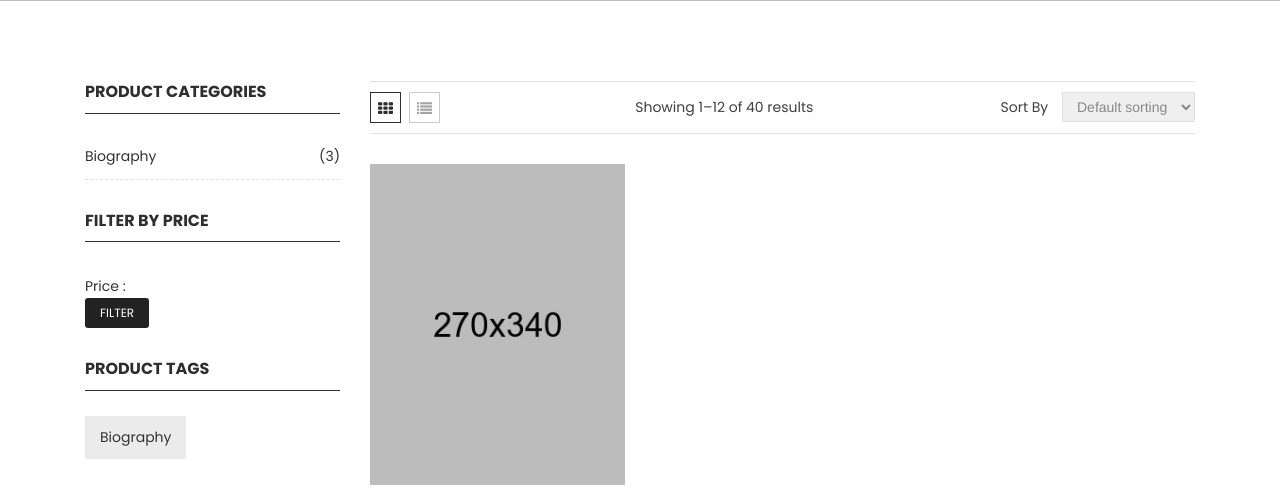
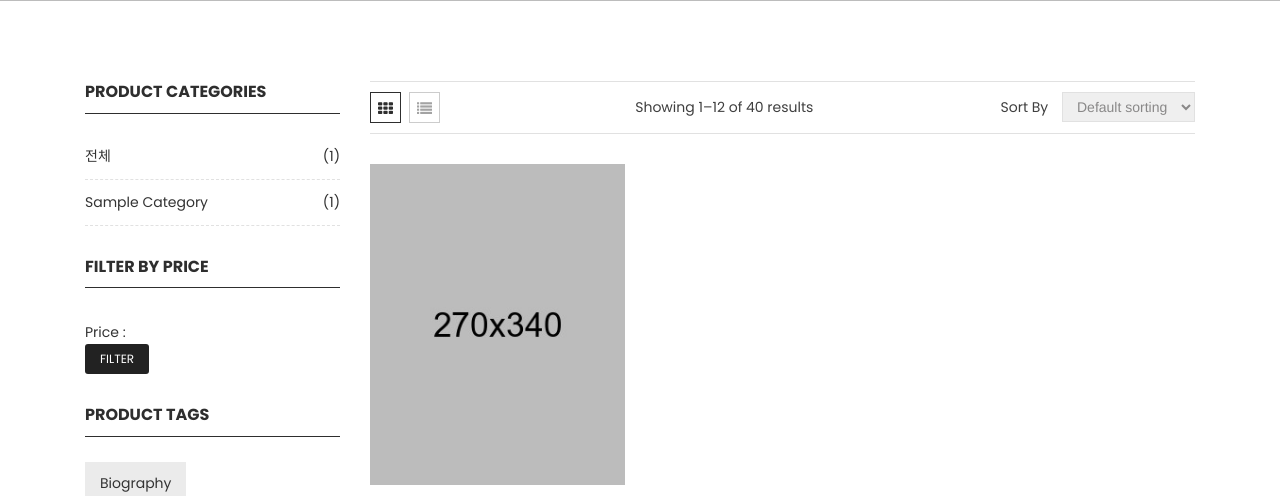
Before and after one commit to jinmay/jinmaymall, a Django app: page /products/ in a window 1280 px wide. Shown: the part 413-909 px from the top of the page. Run offline with Django 3.2, Linux system fonts and the light colour scheme; tables that the repository leaves empty hold one stand-in row (values such as "Sample post"); some libraries are stand-ins or nearby versions; some web fonts are replaced.

Commit message:
product_list 페이지에 카테고리 기능 추가
카테고리의 get 인자에 따라 필터링하기 위해서 커스텀 매니저 생성

```diff
--- a/products/models.py
+++ b/products/models.py
@@ -19,6 +19,13 @@ class Category(models.Model):
     def product_count(self):
         return self.product_set.count()
 
+class ProductManager(models.Manager):
+    def filter_by_category(self, category_id):
+        if category_id:
+            qs = Product.objects.filter(category_id=category_id)
+        else:
+            qs = Product.objects.all()
+        return qs
 
 class Product(models.Model):
     category = models.ForeignKey(Category, on_delete=models.CASCADE)
@@ -29,6 +36,8 @@ class Product(models.Model):
     hit = models.IntegerField(default=0)
     created = models.DateTimeField(auto_now_add=True)
     updated = models.DateTimeField(auto_now=True)
+
+    objects = ProductManager()
 
     def __str__(self):
         return self.name
--- a/products/templates/products/product_list.html
+++ b/products/templates/products/product_list.html
@@ -45,7 +45,10 @@
 							<aside class="wedget__categories poroduct--cat">
 								<h3 class="wedget__title">Product Categories</h3>
 								<ul>
-									<li><a href="#">Biography <span>(3)</span></a></li>
+									<li><a href="{% url 'products:product_list' %}">전체<span>({{ product_total_count }})</span></a></li>
+									{% for category in category_list %}
+									<li><a href="{% url 'products:product_list' %}?category={{ category.id }}">{{ category.name }} <span>({{ category.product_count }})</span></a></li>
+									{% endfor %}
 								</ul>
 							</aside>
 							<aside class="wedget__categories pro--range">
--- a/products/views.py
+++ b/products/views.py
@@ -1,12 +1,23 @@
 from django.shortcuts import render, redirect, get_object_or_404
 from django.views.generic.list import ListView
 from django.contrib.auth.decorators import login_required
-from .models import Product, Like
+from .models import Category, Product, Like
 
 
 class ProductListView(ListView):
     model = Product
     template_name = 'products/product_list.html'
+
+    def get_context_data(self, **kwargs):
+        context = super().get_context_data(**kwargs)
+        context['category_list'] = Category.objects.all()
+        context['product_total_count'] = Product.objects.count()
+        return context
+
+    def get_queryset(self):
+        category_id = self.request.GET.get('category', None)
+        qs = Product.objects.filter_by_category(category_id)
+        return qs
 
 product_list = ProductListView.as_view()
 
```
